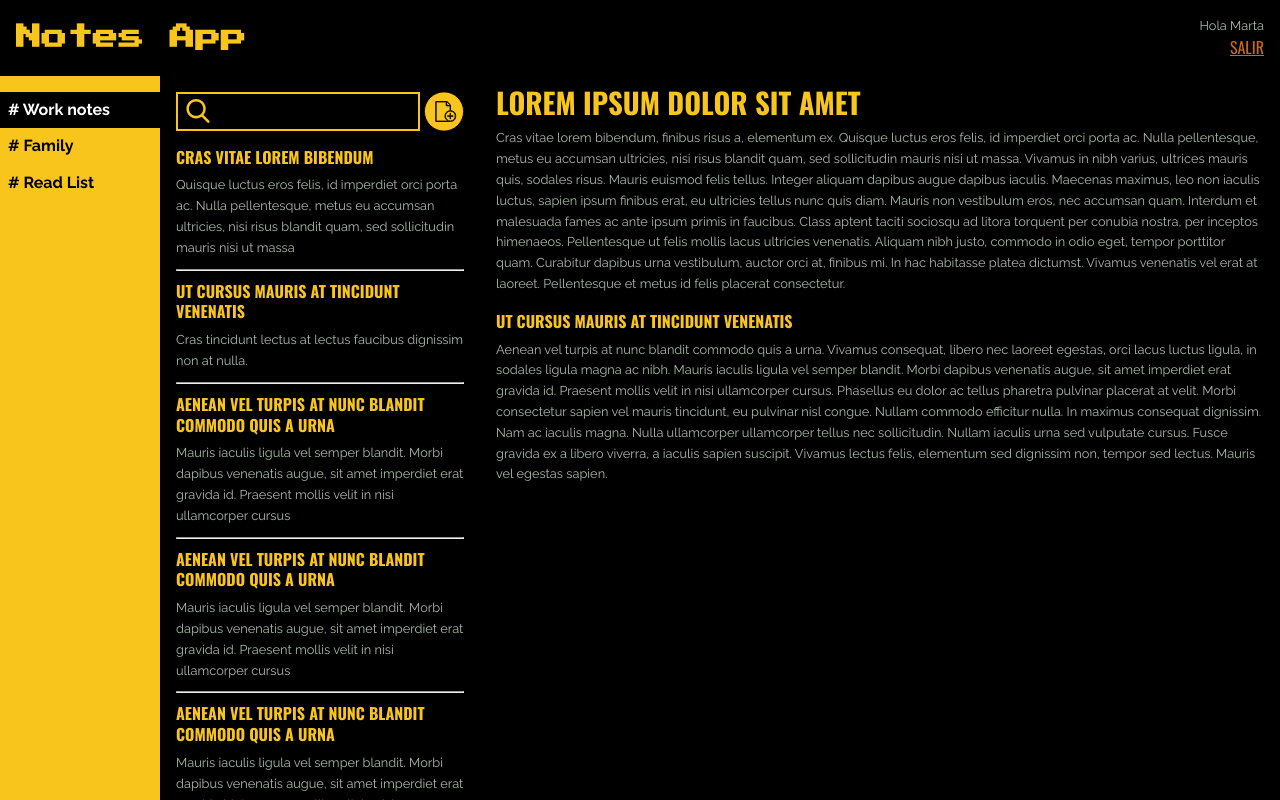
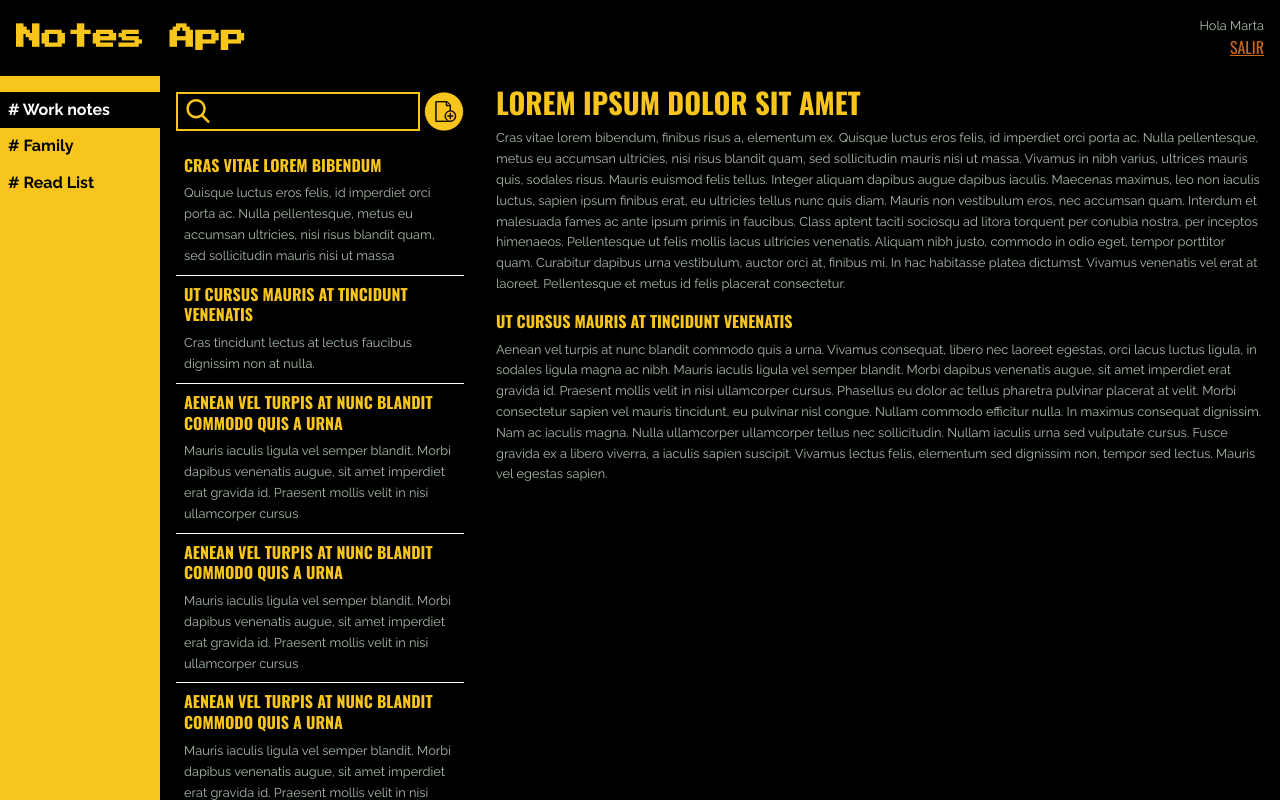
Before and after one commit to yagopv/hack-a-note, a React (Create React App) app: page / in a window 1280 px wide. Built offline with nearby package versions, Linux system fonts and the light colour scheme.

Commit message:
[UPDATE] Notes location

```diff
--- a/src/components/notes/NoteItem.js
+++ b/src/components/notes/NoteItem.js
@@ -1,18 +1,35 @@
 import React from 'react';
+import styled from 'styled-components';
 
 import { Text } from '../ui/Text';
-import { Separator } from '../ui';
+import { color } from '../../shared/theme';
+import { withSpacingProps } from '../ui/uiUtils';
 
-function NoteItem({ title, description }) {
+function NoteItem({ title, description, isSelected }) {
   return (
-    <React.Fragment>
-      <Text as="h5">{title}</Text>
-      <Text as="p" mt="sm">
+    <NoteItemContainer isSelected={isSelected} p="sm">
+      <Text as="h5" color="inherit">
+        {title}
+      </Text>
+      <Text as="p" mt="sm" color={isSelected ? color('dark') : color('text')}>
         {description}
       </Text>
-      <Separator />
-    </React.Fragment>
+    </NoteItemContainer>
   );
 }
 
+export const NoteItemContainer = styled.div`
+  padding: 15px 0;
+  cursor: pointer;
+  ${withSpacingProps}
+  ${props =>
+    props.isSelected
+      ? `
+    border-bottom: 0.5rem solid ${color('secondary')}
+    background: ${color('primary')}
+    color: ${color('dark')}
+  `
+      : `border-bottom: 1px solid ${color('bright')}`}
+`;
+
 export { NoteItem };
--- a/src/components/notes/NoteList.js
+++ b/src/components/notes/NoteList.js
@@ -3,52 +3,13 @@ import { NoteItem } from './NoteItem';
 import { ListItem, List, Box, OpacityContainer } from '../ui';
 import { color } from '../../shared/theme';
 
-const notes = [
-  {
-    id: 1,
-    title: 'Cras vitae lorem bibendum',
-    description:
-      'Quisque luctus eros felis, id imperdiet orci porta ac. Nulla pellentesque, metus eu accumsan ultricies, nisi risus blandit quam, sed sollicitudin mauris nisi ut massa'
-  },
-  {
-    id: 2,
-    title: 'Ut cursus mauris at tincidunt venenatis',
-    description:
-      'Cras tincidunt lectus at lectus faucibus dignissim non at nulla.'
-  },
-  {
-    id: 3,
-    title: 'Aenean vel turpis at nunc blandit commodo quis a urna',
-    description:
-      'Mauris iaculis ligula vel semper blandit. Morbi dapibus venenatis augue, sit amet imperdiet erat gravida id. Praesent mollis velit in nisi ullamcorper cursus'
-  },
-  {
-    id: 4,
-    title: 'Aenean vel turpis at nunc blandit commodo quis a urna',
-    description:
-      'Mauris iaculis ligula vel semper blandit. Morbi dapibus venenatis augue, sit amet imperdiet erat gravida id. Praesent mollis velit in nisi ullamcorper cursus'
-  },
-  {
-    id: 5,
-    title: 'Aenean vel turpis at nunc blandit commodo quis a urna',
-    description:
-      'Mauris iaculis ligula vel semper blandit. Morbi dapibus venenatis augue, sit amet imperdiet erat gravida id. Praesent mollis velit in nisi ullamcorper cursus'
-  },
-  {
-    id: 6,
-    title: 'Aenean vel turpis at nunc blandit commodo quis a urna',
-    description:
-      'Mauris iaculis ligula vel semper blandit. Morbi dapibus venenatis augue, sit amet imperdiet erat gravida id. Praesent mollis velit in nisi ullamcorper cursus'
-  }
-];
-
-function NoteList({ onClick, isCategoryMenuOpened }) {
+function NoteList({ onClick, isCategoryMenuOpened, notes }) {
   return (
     <OpacityContainer activated={isCategoryMenuOpened}>
       <List mt="md">
         {notes.map(note => (
           <ListItem key={note.id} onClick={onClick}>
-            <NoteItem {...note} isSelected />
+            <NoteItem {...note} />
           </ListItem>
         ))}
       </List>
--- a/src/pages/dashboard/index.js
+++ b/src/pages/dashboard/index.js
@@ -19,6 +19,47 @@ import {
 } from '../../components/ui';
 import { toggleCategoryMenu, toggleNoteListMenu } from '../../store/ui';
 import { DashboardLayout } from '../../components/layout/DashboardLayout';
+
+const notes = [
+  {
+    id: 1,
+    title: 'Cras vitae lorem bibendum',
+    description:
+      'Quisque luctus eros felis, id imperdiet orci porta ac. Nulla pellentesque, metus eu accumsan ultricies, nisi risus blandit quam, sed sollicitudin mauris nisi ut massa'
+  },
+  {
+    id: 2,
+    selected: false,
+
+    title: 'Ut cursus mauris at tincidunt venenatis',
+    description:
+      'Cras tincidunt lectus at lectus faucibus dignissim non at nulla.'
+  },
+  {
+    id: 3,
+    title: 'Aenean vel turpis at nunc blandit commodo quis a urna',
+    description:
+      'Mauris iaculis ligula vel semper blandit. Morbi dapibus venenatis augue, sit amet imperdiet erat gravida id. Praesent mollis velit in nisi ullamcorper cursus'
+  },
+  {
+    id: 4,
+    title: 'Aenean vel turpis at nunc blandit commodo quis a urna',
+    description:
+      'Mauris iaculis ligula vel semper blandit. Morbi dapibus venenatis augue, sit amet imperdiet erat gravida id. Praesent mollis velit in nisi ullamcorper cursus'
+  },
+  {
+    id: 5,
+    title: 'Aenean vel turpis at nunc blandit commodo quis a urna',
+    description:
+      'Mauris iaculis ligula vel semper blandit. Morbi dapibus venenatis augue, sit amet imperdiet erat gravida id. Praesent mollis velit in nisi ullamcorper cursus'
+  },
+  {
+    id: 6,
+    title: 'Aenean vel turpis at nunc blandit commodo quis a urna',
+    description:
+      'Mauris iaculis ligula vel semper blandit. Morbi dapibus venenatis augue, sit amet imperdiet erat gravida id. Praesent mollis velit in nisi ullamcorper cursus'
+  }
+];
 
 function Dashboard() {
   const dispatch = useDispatch();
@@ -51,7 +92,11 @@ function Dashboard() {
                 ml={'xs'}
               />
             </Flex>
-            <NoteList isCategoryMenuOpened={isCategoryMenuOpened} mt="md" />
+            <NoteList
+              isCategoryMenuOpened={isCategoryMenuOpened}
+              notes={notes}
+              mt="md"
+            />
           </Flex>
           <Note />
         </DashboardLayout>
```
